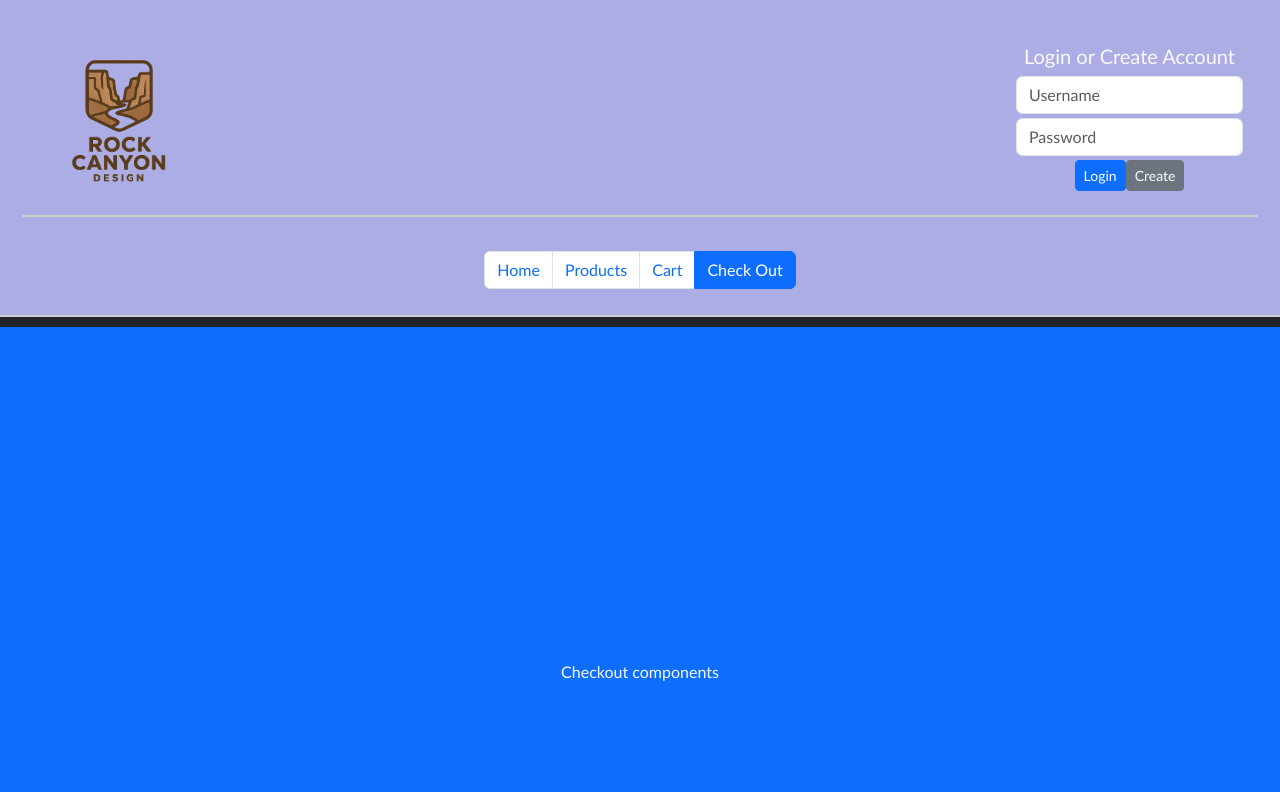
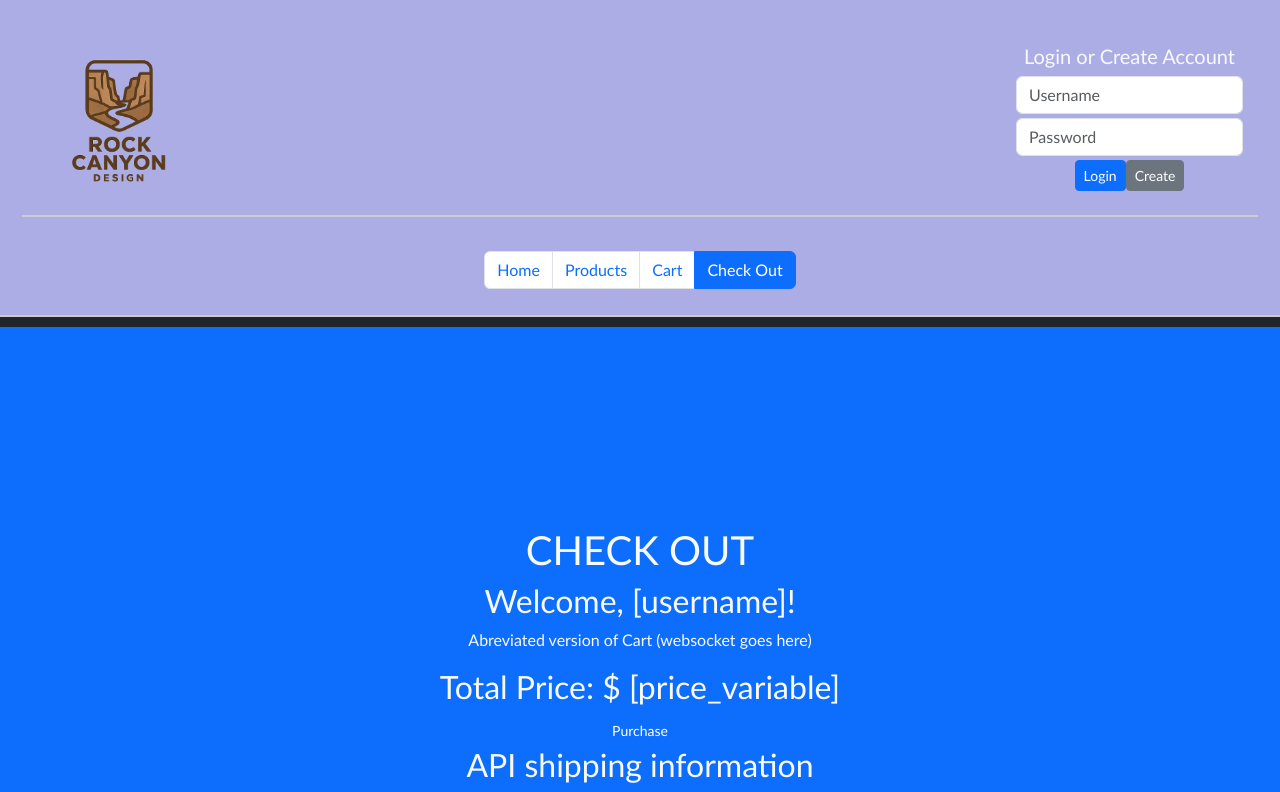
Before and after one commit to Cartermidd/startup, a React (Vite) app: page /checkout in a window 1280 px wide. Shown: the top 792 px of the page. Built offline with nearby package versions, Linux system fonts and the light colour scheme.

Commit message:
checkout.jsx done

```diff
--- a/src/checkout/checkout.jsx
+++ b/src/checkout/checkout.jsx
@@ -4,7 +4,27 @@ import React from 'react';
 export function Checkout() {
     return (
         <main className='container-fluid bg-primary text-center'>
-            <div>Checkout components</div>
+            <div>
+                <h1>CHECK OUT</h1>
+
+                <h2>Welcome, [username]!</h2>
+
+                <p>
+                    Abreviated version of Cart
+                    (websocket goes here)
+                </p>
+
+                <div id="price-n-pay-box">
+                    <h2>Total Price: $ [price_variable]</h2>
+                    <button type="submit" className="btn btn-primary btn-sm">Purchase</button>
+                </div>
+
+                <div id="shipping-info">
+                    <h2>API shipping information</h2>
+                    <img width="200px" src="" alt="Some sort of shipping display" />
+                </div>
+
+            </div>
         </main>
     )
 }
```
